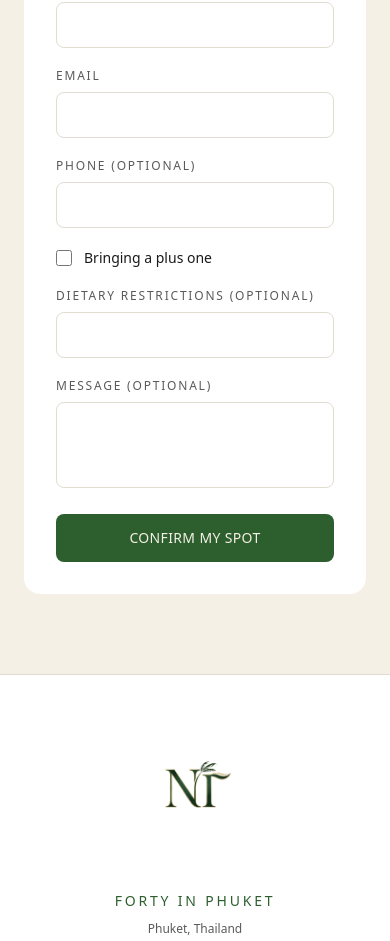
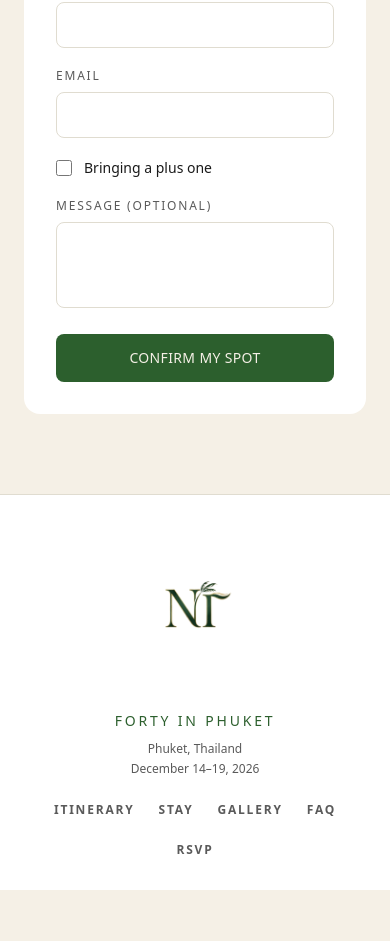
Before and after one commit to nomsou/birthday-phuket, a Next.js app: page / in a window 390 px wide. Shown: the part 8175-9116 px from the top of the page. After the commit the page ends 9065 px from the top, so only its background shows below. Built offline with nearby package versions, Linux system fonts and the light colour scheme.

Commit message:
removed dietary and phone from RSVP

```diff
--- a/src/components/rsvp/RsvpSection.tsx
+++ b/src/components/rsvp/RsvpSection.tsx
@@ -5,10 +5,8 @@ import { useState } from "react";
 export function RsvpSection() {
   const [name, setName] = useState("");
   const [email, setEmail] = useState("");
-  const [phone, setPhone] = useState("");
   const [plusOne, setPlusOne] = useState(false);
   const [plusOneName, setPlusOneName] = useState("");
-  const [dietary, setDietary] = useState("");
   const [message, setMessage] = useState("");
 
   const [submitting, setSubmitting] = useState(false);
@@ -29,10 +27,8 @@ export function RsvpSection() {
         body: JSON.stringify({
           name,
           email,
-          phone,
           plusOne,
           plusOneName,
-          dietary,
           message,
         }),
       });
@@ -133,22 +129,6 @@ export function RsvpSection() {
               />
             </div>
 
-            <div>
-              <label
-                className="block text-xs tracking-[0.15em] uppercase mb-2"
-                style={{ color: "#5A5A5A" }}
-              >
-                Phone (optional)
-              </label>
-              <input
-                type="tel"
-                value={phone}
-                onChange={(e) => setPhone(e.target.value)}
-                className="w-full px-4 py-3 text-sm outline-none border rounded-lg focus:border-[#2C5F2D] transition-colors"
-                style={{ borderColor: "#E0DCD0", color: "#1A1A1A" }}
-              />
-            </div>
-
             <div className="flex items-center gap-3">
               <input
                 type="checkbox"
@@ -189,22 +169,6 @@ export function RsvpSection() {
                 className="block text-xs tracking-[0.15em] uppercase mb-2"
                 style={{ color: "#5A5A5A" }}
               >
-                Dietary restrictions (optional)
-              </label>
-              <input
-                type="text"
-                value={dietary}
-                onChange={(e) => setDietary(e.target.value)}
-                className="w-full px-4 py-3 text-sm outline-none border rounded-lg focus:border-[#2C5F2D] transition-colors"
-                style={{ borderColor: "#E0DCD0", color: "#1A1A1A" }}
-              />
-            </div>
-
-            <div>
-              <label
-                className="block text-xs tracking-[0.15em] uppercase mb-2"
-                style={{ color: "#5A5A5A" }}
-              >
                 Message (optional)
               </label>
               <textarea
```
Also changed, not shown: 2 other files (tests, documents, lock files or other folders).
